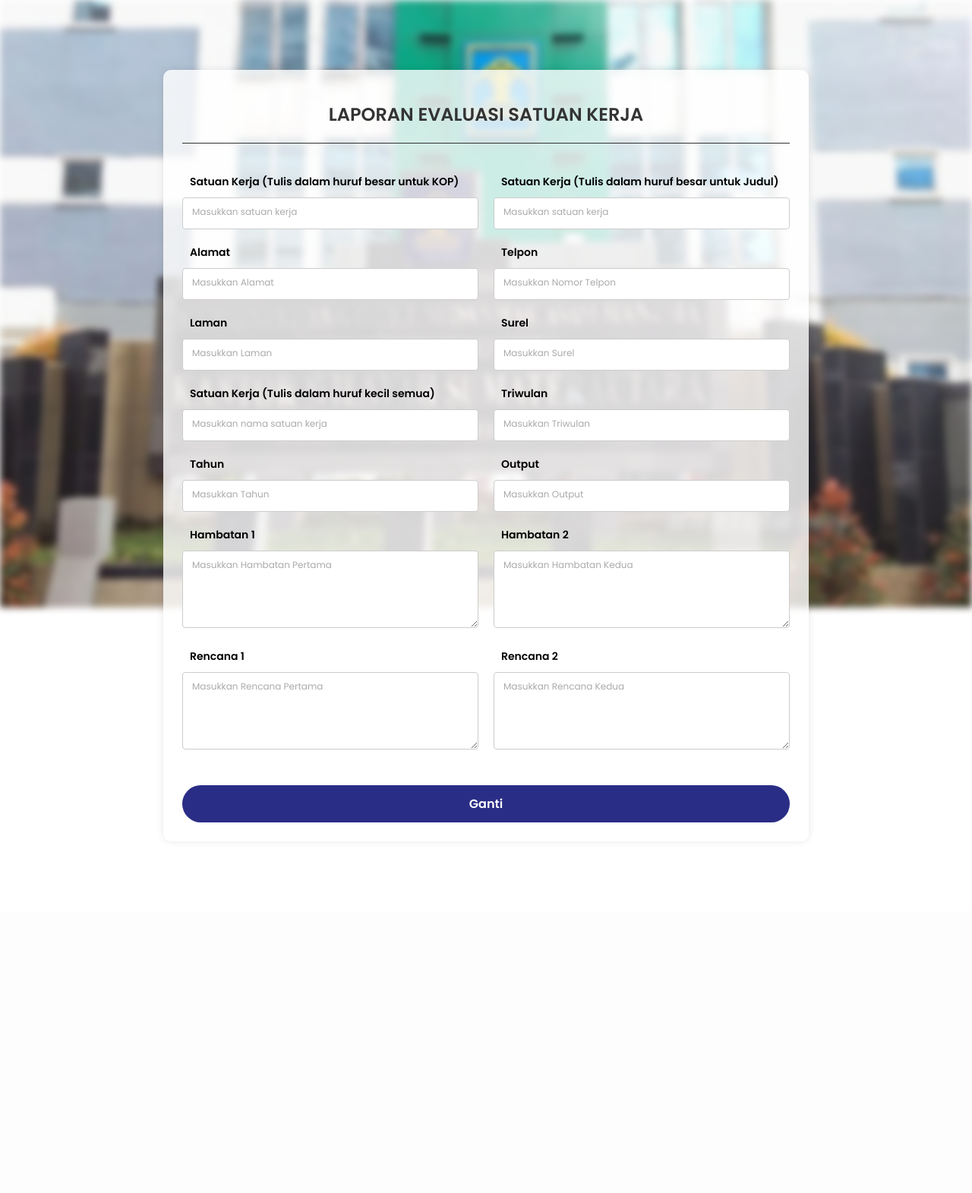
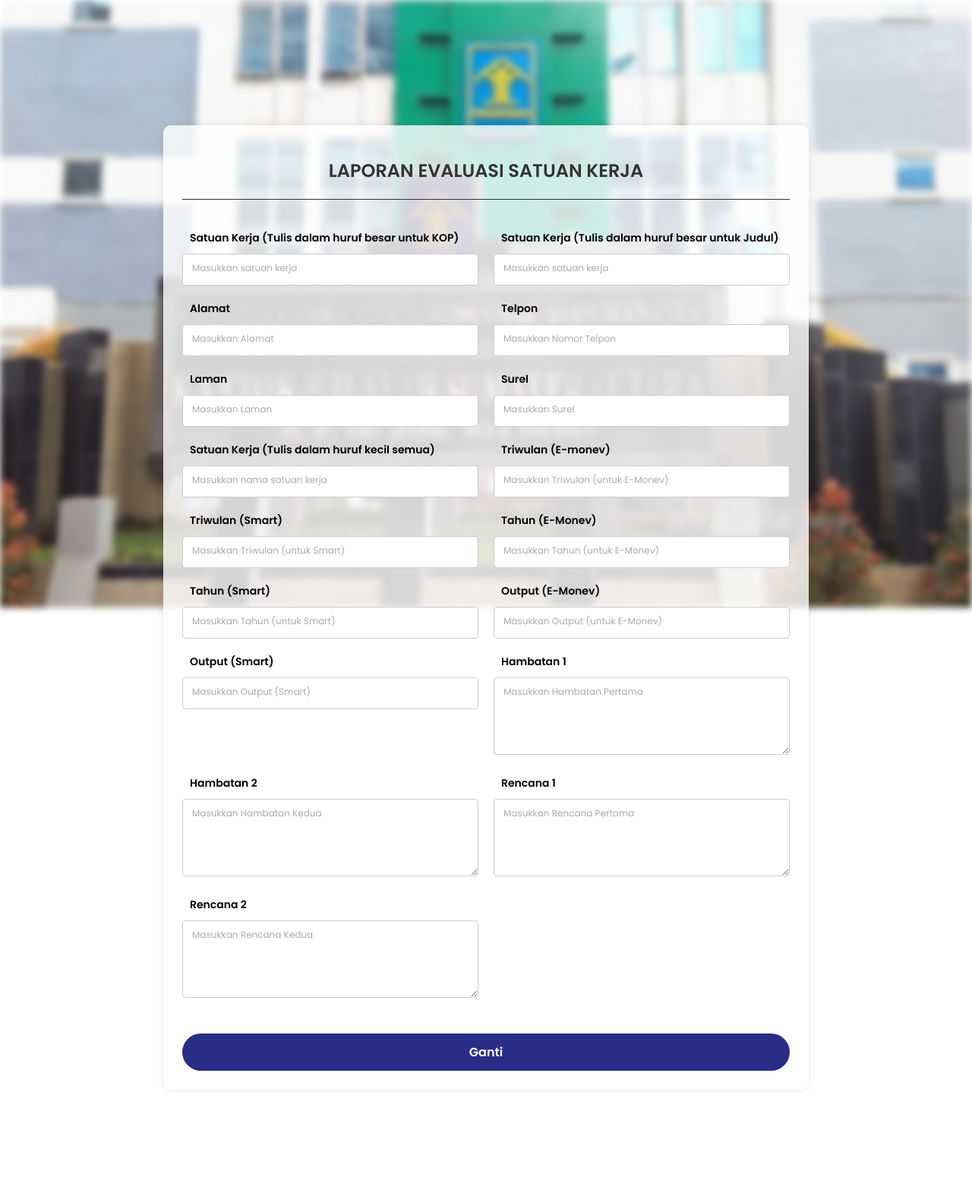
Before and after one commit to andhikamandalanta/Website-Laporan-KEMENKUMHAM, a Flask app: page / in a window 1280 px wide. Shown: the top 1571 px of the page at 76% size. Before the commit the page ends 1083 px from the top, so only its background shows below. Run offline with Flask 3, Linux system fonts and the light colour scheme.

Commit message:
Initial commit

```diff
--- a/app/routes.py
+++ b/app/routes.py
@@ -33,6 +33,9 @@ def replace_word():
         'triwulan': request.form['triwulan'],
         'tahun': request.form['tahun'],
         'output': request.form['output'],
+        'wulantri': request.form['wulantri'],
+        'hunta': request.form['hunta'],
+        'putout': request.form['putout'],
         'hambatan1': request.form['hambatan1'],
         'hambatan2': request.form['hambatan2'],
         'rencana1': request.form['rencana1'],
--- a/app/templates/form.html
+++ b/app/templates/form.html
@@ -14,7 +14,7 @@
             align-items: center;
             height: 100vh;
             font-family: 'Poppins', Arial, sans-serif;
-            margin: 200px;
+            margin: 400px 200px;
         }
 
         /* Efek blur untuk background */
@@ -231,28 +231,55 @@
 
             <!-- Input untuk Triwulan -->
             <div class="form-title">
-                <h4>Triwulan</h4>
+                <h4>Triwulan (E-monev)</h4>
                 <div class="form-group">
                     <input type="text" id="triwulan" name="triwulan" placeholder=" " required>
-                    <label for="triwulan">Masukkan Triwulan</label>
+                    <label for="triwulan">Masukkan Triwulan (untuk E-Monev)</label>
+                </div>
+            </div>
+
+            <!-- Input untuk Triwulan2 -->
+            <div class="form-title">
+                <h4>Triwulan (Smart)</h4>
+                <div class="form-group">
+                    <input type="text" id="wulantri" name="wulantri" placeholder=" " required>
+                    <label for="wulantri">Masukkan Triwulan (untuk Smart)</label>
                 </div>
             </div>
 
             <!-- Input untuk Tahun -->
             <div class="form-title">
-                <h4>Tahun</h4>
+                <h4>Tahun (E-Monev)</h4>
                 <div class="form-group">
                     <input type="text" id="tahun" name="tahun" placeholder=" " required>
-                    <label for="tahun">Masukkan Tahun</label>
+                    <label for="tahun">Masukkan Tahun (untuk E-Monev)</label>
+                </div>
+            </div>
+
+            <!-- Input untuk Tahun2 -->
+            <div class="form-title">
+                <h4>Tahun (Smart)</h4>
+                <div class="form-group">
+                    <input type="text" id="hunta" name="hunta" placeholder=" " required>
+                    <label for="hunta">Masukkan Tahun (untuk Smart)</label>
                 </div>
             </div>
 
             <!-- Input untuk Output -->
             <div class="form-title">
-                <h4>Output</h4>
+                <h4>Output (E-Monev)</h4>
                 <div class="form-group">
                     <input type="text" id="output" name="output" placeholder=" " required>
-                    <label for="output">Masukkan Output</label>
+                    <label for="output">Masukkan Output (untuk E-Monev)</label>
+                </div>
+            </div>
+
+            <!-- Input untuk Output2 -->
+            <div class="form-title">
+                <h4>Output (Smart)</h4>
+                <div class="form-group">
+                    <input type="text" id="putout" name="putout" placeholder=" " required>
+                    <label for="putout">Masukkan Output (Smart)</label>
                 </div>
             </div>
 
```
Also changed, not shown: 2 other files.
